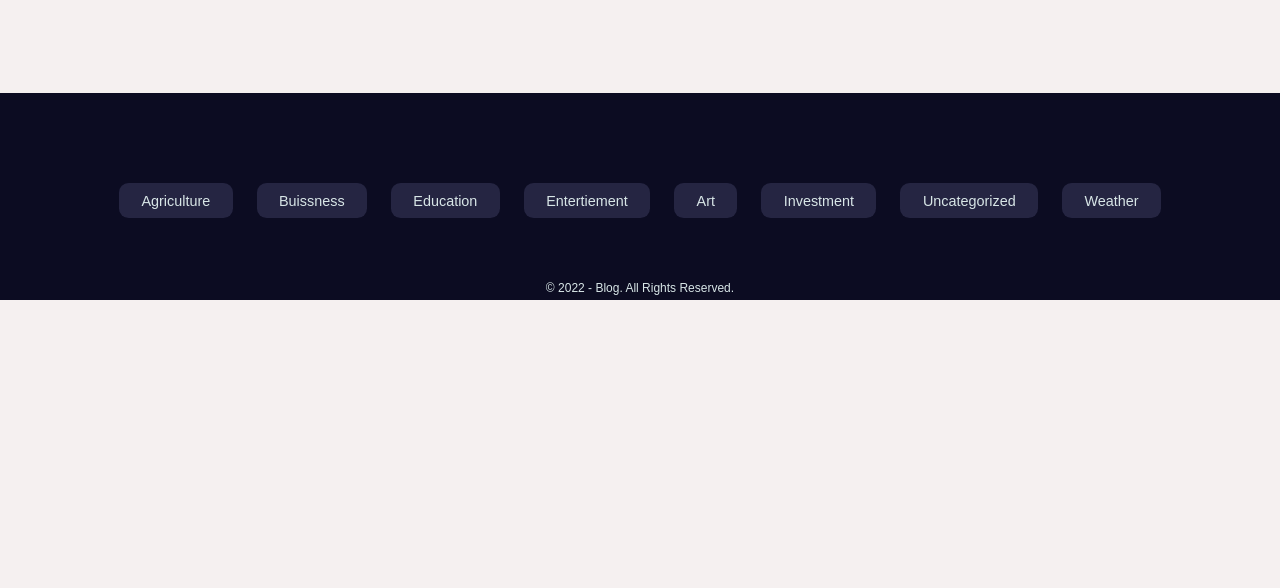
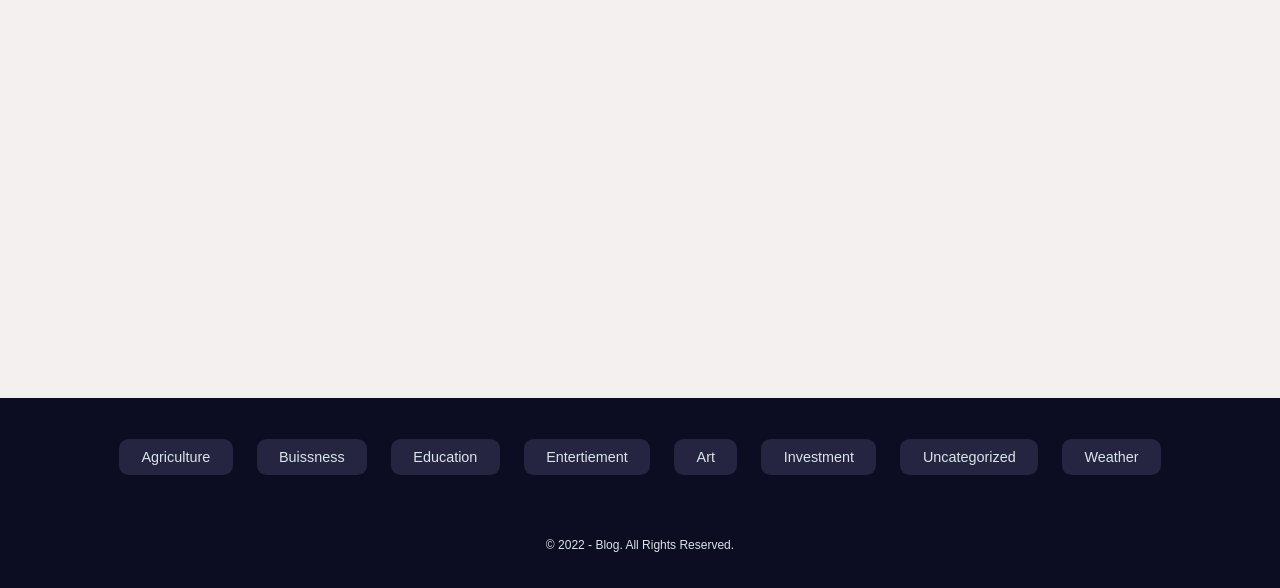
Before and after one commit to ancientphoenix34/Blog, a React app in the folder frontend/: page / in a window 1280 px wide. Shown: the part 212-800 px from the top of the page. Built offline with nearby package versions, Linux system fonts and the light colour scheme; no server answers; what javascript-time-ago would draw is missing.

Commit message:
last styling issues fixed

```diff
--- a/frontend/src/Components/Header.jsx
+++ b/frontend/src/Components/Header.jsx
@@ -2,7 +2,7 @@ import React, { useState, useContext } from 'react'
 import { Link, useNavigate } from 'react-router-dom'
 import logo from '../Assets/Images/blogger.png'
 import { FaHamburger } from "react-icons/fa";
-import { AiOutlineCloseSquare } from "react-icons/ai";
+import { AiOutlineClose } from "react-icons/ai";
 import { UserContext } from '../Context/UserContext';
 import ConfirmationBox from './ConfirmationBox';
 
@@ -44,7 +44,7 @@ const Header = () => {
             </ul>}
           <button className="nav_toggle_btn" onClick={() => setIsNavOpen(!isNavOpen)}>
             {
-              isNavOpen ? <AiOutlineCloseSquare /> : <FaHamburger />
+              isNavOpen ? <AiOutlineClose /> : <FaHamburger />
             }
           </button>
         </div>
--- a/frontend/src/Components/Layout.jsx
+++ b/frontend/src/Components/Layout.jsx
@@ -5,12 +5,12 @@ import {Outlet} from 'react-router-dom'
 
 const Layout = () => {
   return (
-    <div>
-      <>
+    <div className="layout">
       <Header/>
-      <Outlet/>
+      <main className="main-content">
+        <Outlet/>
+      </main>
       <Footer/>
-      </>
     </div>
   )
 }
--- a/frontend/src/index.css
+++ b/frontend/src/index.css
@@ -51,6 +51,16 @@ body{
     font-size: 0.9rem;
     line-height: 1.6;
     color: var(--color-gray-700);
+}
+
+.layout{
+    min-height: 100vh;
+    display: flex;
+    flex-direction: column;
+}
+
+.main-content{
+    flex: 1;
 }
 
 a{
@@ -187,8 +197,8 @@ backdrop-filter: blur(20px);
 
 footer{
     background: var(--color-gray-800);
-    margin-top: 6rem;
-    padding-top: 6rem;
+    margin-top: 2rem;
+    padding: 3rem 0 2rem;
 }
 
 .footer_categories{
@@ -256,7 +266,7 @@ footer{
     cursor: default;
 }
 
-.posts:hover{
+.post:hover{
     box-shadow: 0 1.5rem 2rem rgba(0,0,0,0.1);
 }
 
@@ -569,10 +579,9 @@ height: 10rem !important;
     }
     .nav_menu li{
         width: 100%;
-        box-shadow: -2rem 4rem rgba(0,0,0,0.26);
         animation: dropDown 0.5s ease-in forwards;
         opacity: 0;
-        transform: rotateX(90deg'angle');
+        transform: rotateX(90deg);
     }
 
 @keyframes dropDown {
```
